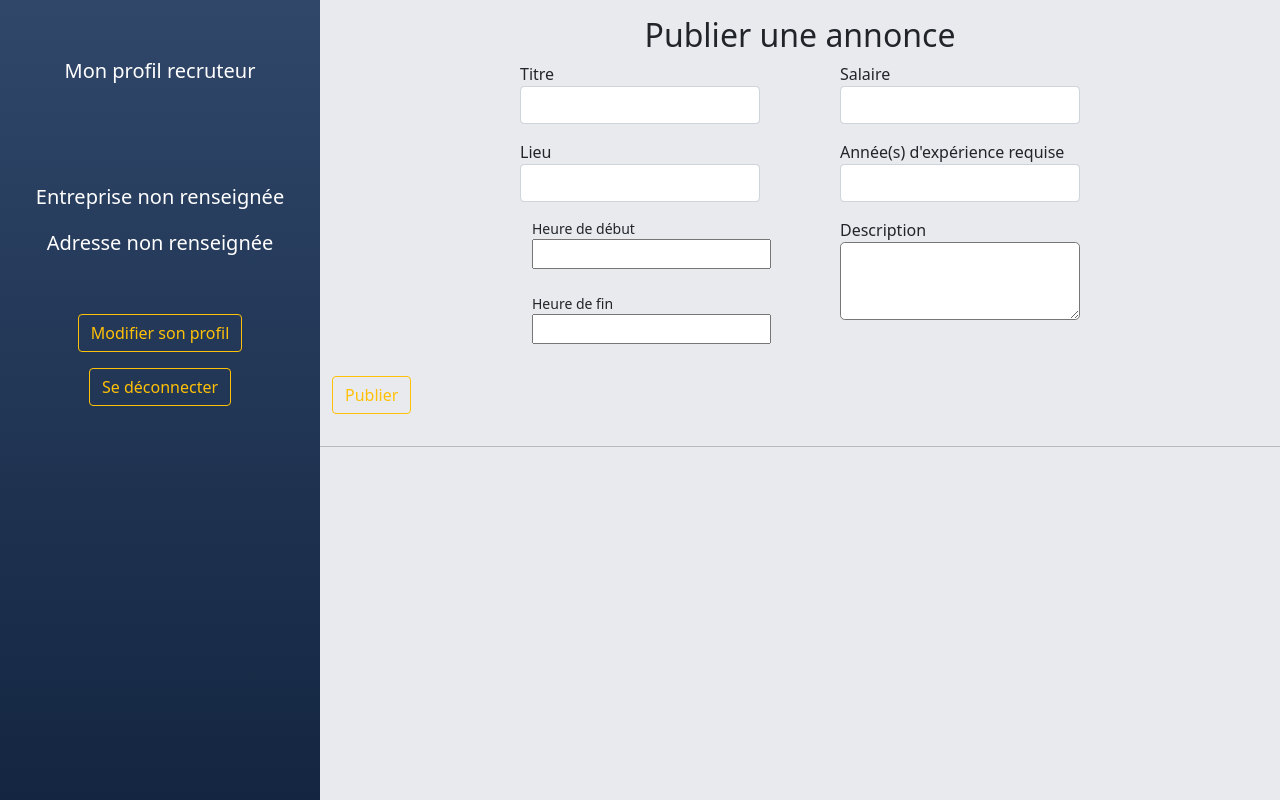
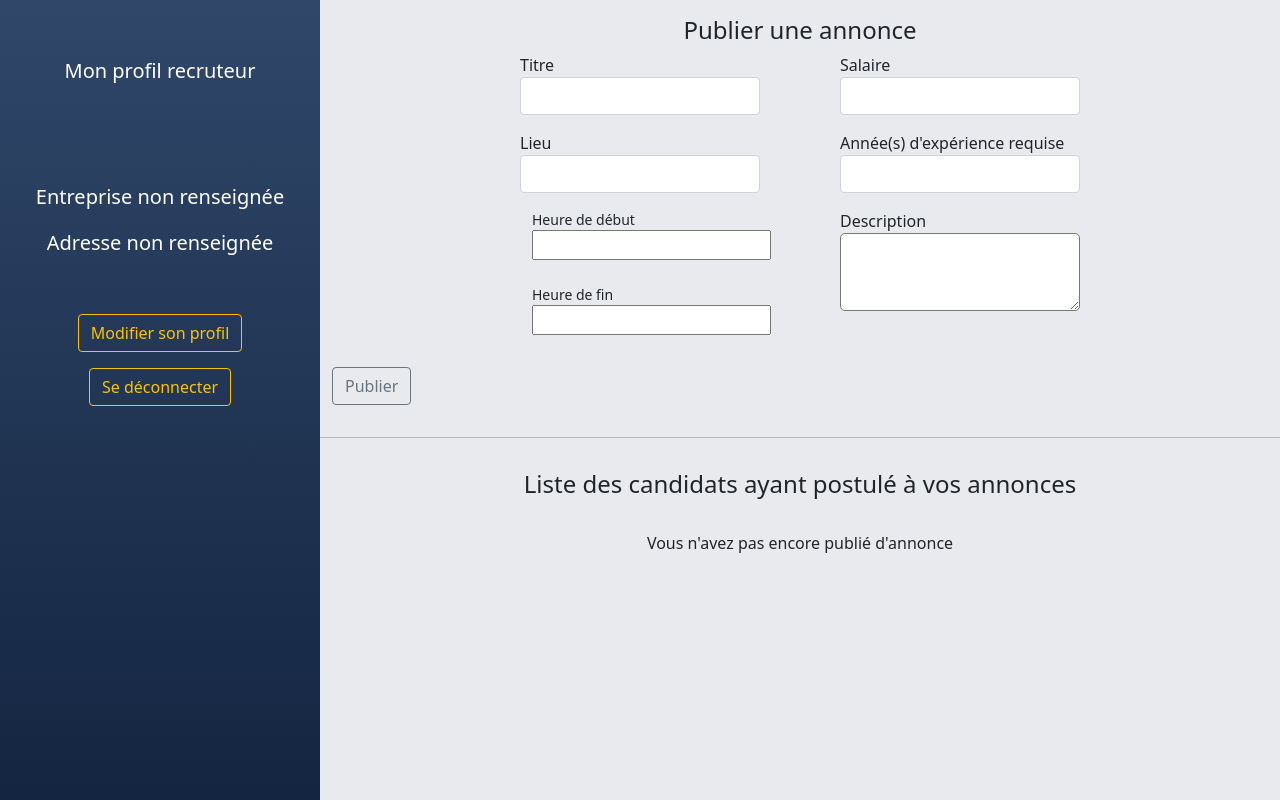
Before and after one commit to jojogames632/trtConseil, a Symfony app: template templates/home/recruiterIndex.html.twig in a window 1280 px wide. Run offline with Twig, Linux system fonts and the light colour scheme; the template is opened without the code that fills it, so the values that code supplies are empty; form fields are guessed from the names that the template uses; some libraries are stand-ins or nearby versions.

Commit message:
Add valid candidate list in recruiter home page

```diff
--- a/public/css/home/recruiterIndex.css
+++ b/public/css/home/recruiterIndex.css
@@ -10,6 +10,8 @@ span:hover {
 	background-color: #3c4b64;
 }
 
-.main {
+main {
 	background-color: #E9EAED;
+	overflow: scroll;
+	height: 100vh;
 }
--- a/src/Controller/RegistrationController.php
+++ b/src/Controller/RegistrationController.php
@@ -4,18 +4,20 @@ namespace App\Controller;
 
 use App\Entity\User;
 use App\Form\RegistrationFormType;
+use App\Security\TrtConseilAuthenticator;
 use Symfony\Bundle\FrameworkBundle\Controller\AbstractController;
 use Symfony\Component\HttpFoundation\Request;
 use Symfony\Component\HttpFoundation\Response;
 use Symfony\Component\PasswordHasher\Hasher\UserPasswordHasherInterface;
 use Symfony\Component\Routing\Annotation\Route;
+use Symfony\Component\Security\Http\Authentication\UserAuthenticatorInterface;
 
 class RegistrationController extends AbstractController
 {
     /**
      * @Route("/candidate/register", name="candidate_register")
      */
-    public function candidateRegister(Request $request, UserPasswordHasherInterface $passwordHasher): Response
+    public function candidateRegister(Request $request, UserPasswordHasherInterface $passwordHasher, UserAuthenticatorInterface $authenticator, TrtConseilAuthenticator $formAuthenticator): Response
     {
         $user = new User();
         $form = $this->createForm(RegistrationFormType::class, $user);
@@ -37,7 +39,7 @@ class RegistrationController extends AbstractController
             $entityManager->flush();
             // do anything else you need here, like send an email
 
-            return $this->redirectToRoute('candidate_home');
+            return $authenticator->authenticateUser($user, $formAuthenticator, $request);
         }
 
         return $this->render('registration/candidateRegister.html.twig', [
--- a/templates/_adForm.html.twig
+++ b/templates/_adForm.html.twig
@@ -1,4 +1,3 @@
-<h2 class="text-center mt-3">Publier une annonce</h2>
 {{ form_start(form, {
 	'attr' : {
 			'class' : 'fs-6 text-center row d-flex justify-content-center mt-4'
@@ -82,5 +81,5 @@
 		</div>
 	</div>
 </div>
-<p><button type="submit" class="btn btn-outline-warning mt-4">Publier</button></p>
+<p><button type="submit" class="btn btn-outline-secondary mt-4">Publier</button></p>
 {{ form_end(form) }}
--- /dev/null
+++ b/templates/_candidateList.html.twig
@@ -0,0 +1,28 @@
+{% if validJobRequests is empty %}
+	<p class="text-center mt-4">Vous n'avez pas encore publié d'annonce</p>
+{% else %}
+	<table class="table table-hover table-striped m-3 mt-5">
+		<thead class="thead-dark">
+			<tr>
+				<th>Titre de l'annonce</th>
+				<th>Prénom du candidat</th>
+				<th>Nom du candidat</th>
+				<th>CV du candidat</th>
+			</tr>
+		</thead>
+		<tbody>
+		{% for validJobRequest in validJobRequests %}
+			{% if validJobRequest|length > 0 %}
+				{% for filtredValidJobRequest in validJobRequest %}
+					<tr>
+						<td>{{ filtredValidJobRequest.job.title }}</td>
+						<td>{{ filtredValidJobRequest.candidate.firstName}}</td>
+						<td>{{ filtredValidJobRequest.candidate.lastName}}</td>
+						<td>{{ filtredValidJobRequest.candidate.cvFilename}}</td>
+					</tr>
+				{% endfor %}
+			{% endif %}
+		{% endfor %}
+		</tbody>
+	</table>
+{% endif %}
--- a/templates/home/recruiterIndex.html.twig
+++ b/templates/home/recruiterIndex.html.twig
@@ -33,8 +33,9 @@
 				</div>
 			</div>
 			<!-- main area-->
-			<div class="col main">
+			<main class="col main">
 				<div class="row">
+					<h2 class="text-center mt-3 fs-4">Publier une annonce</h2>
 					{% for message in app.flashes('success') %}
 						<div class="alert alert-success" role="alert">
 							{{ message }}
@@ -44,6 +45,10 @@
 					{% include "_adForm.html.twig" %}
 					<hr class="mt-3"/>
 				</div>
+				<div class="row">
+					<h2 class="text-center mt-3 fs-4">Liste des candidats ayant postulé à vos annonces</h2>
+					{% include "_candidateList.html.twig" %}
+				</div>
 			</div>
 		</div>
 	</div>
```
Also changed, not shown: src/Controller/HomeController.php (+27 -2 lines), src/Entity/Job.php (+8 -1 lines), src/Form/AdType.php (+13 -2 lines).
